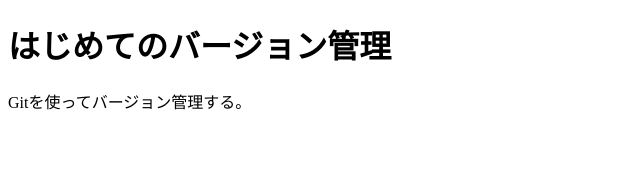
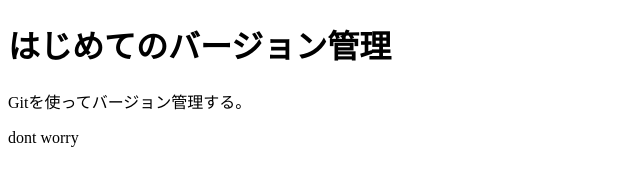
Before and after one commit to KeisukeMorita2/first-git, a plain HTML site: page index.html in a window 1280 px wide. Shown: the full height of the page, 0-640 px from the left. Drawn offline with Linux system fonts and the light colour scheme.

Commit message:
second commit

```diff
--- a/index.html
+++ b/index.html
@@ -7,5 +7,6 @@
     <body>
         <h1>はじめてのバージョン管理</h1>
         <p>Gitを使ってバージョン管理する。</p>
+        <p>dont worry</p>
     </body>
 </html>
```
